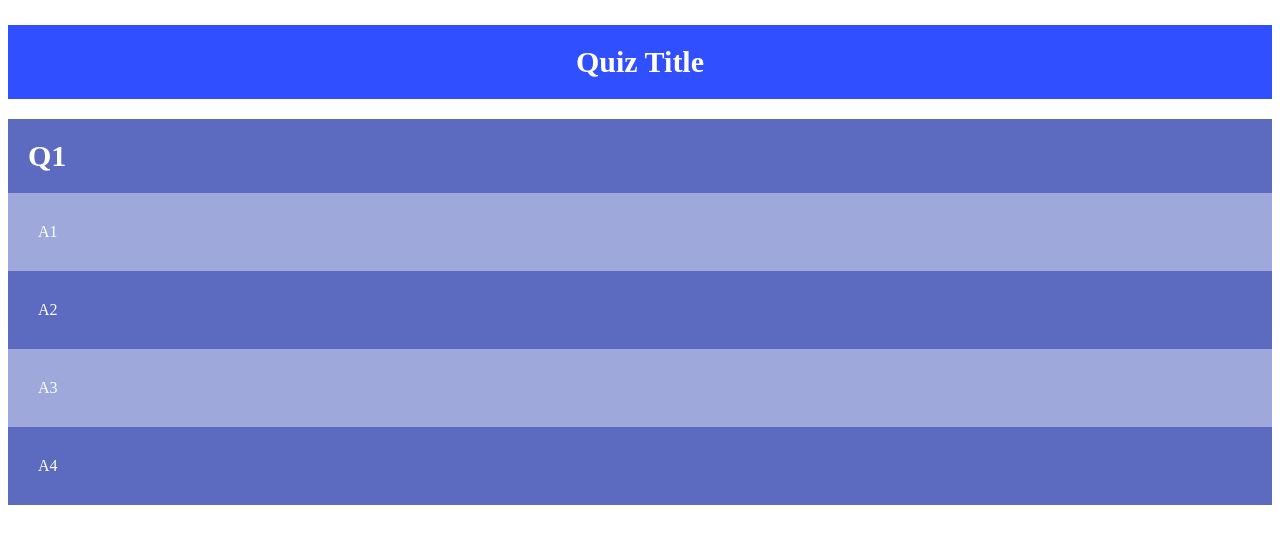
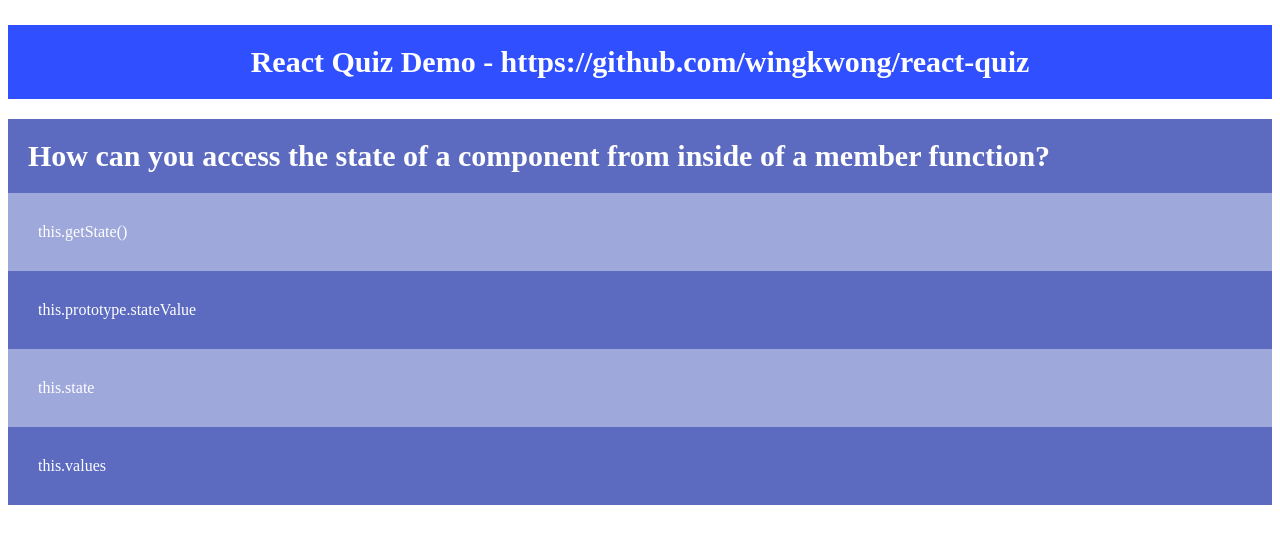
Before and after one commit to wingkwong/react-quiz-component, a React (Create React App) app: page / in a window 1280 px wide. Shown: the top 544 px of the page. Built offline with nearby package versions, Linux system fonts and the light colour scheme.

Commit message:
updated quiz sample

```diff
--- a/src/quiz.js
+++ b/src/quiz.js
@@ -1,28 +1,47 @@
 export const quiz =  {
-  "quizTitle": "Quiz Title",
+  "quizTitle": "React Quiz Demo - https://github.com/wingkwong/react-quiz",
   "questions": [
     {
-      "question": "Q1",
+      "question": "How can you access the state of a component from inside of a member function?",
       "questionType": "text",
       "answers": [
-        "A1",
-        "A2",
-        "A3",
-        "A4"
+        "this.getState()",
+        "this.prototype.stateValue",
+        "this.state",
+        "this.values"
       ],
-      "correctAnswer": "1"
+      "correctAnswer": "3"
     },
     {
-      "question": "Q2",
+      "question": "ReactJS is developed by _____?",
+      "questionType": "text",
+      "answers": [
+        "Google Engineers",
+        "Facebook Engineers"
+      ],
+      "correctAnswer": "2"
+    },
+    {
+      "question": "ReactJS is an MVC based framework?",
       "questionType": "text",
       "answers": [
         "True",
         "False"
       ],
-      "correctAnswer": "1"
+      "correctAnswer": "2"
     },
     {
-      "question": "Q3",
+      "question": "Which of the following concepts is/are key to ReactJS?",
+      "questionType": "text",
+      "answers": [
+        "Component-oriented design",
+        "Event delegation model",
+        "Both of the above",
+      ],
+      "correctAnswer": "3"
+    },
+    {
+      "question": "Lorem ipsum dolor sit amet, consectetur adipiscing elit,",
       "questionType": "photo",
       "answers": [
         "https://dummyimage.com/600x400/000/fff&text=A",
```
